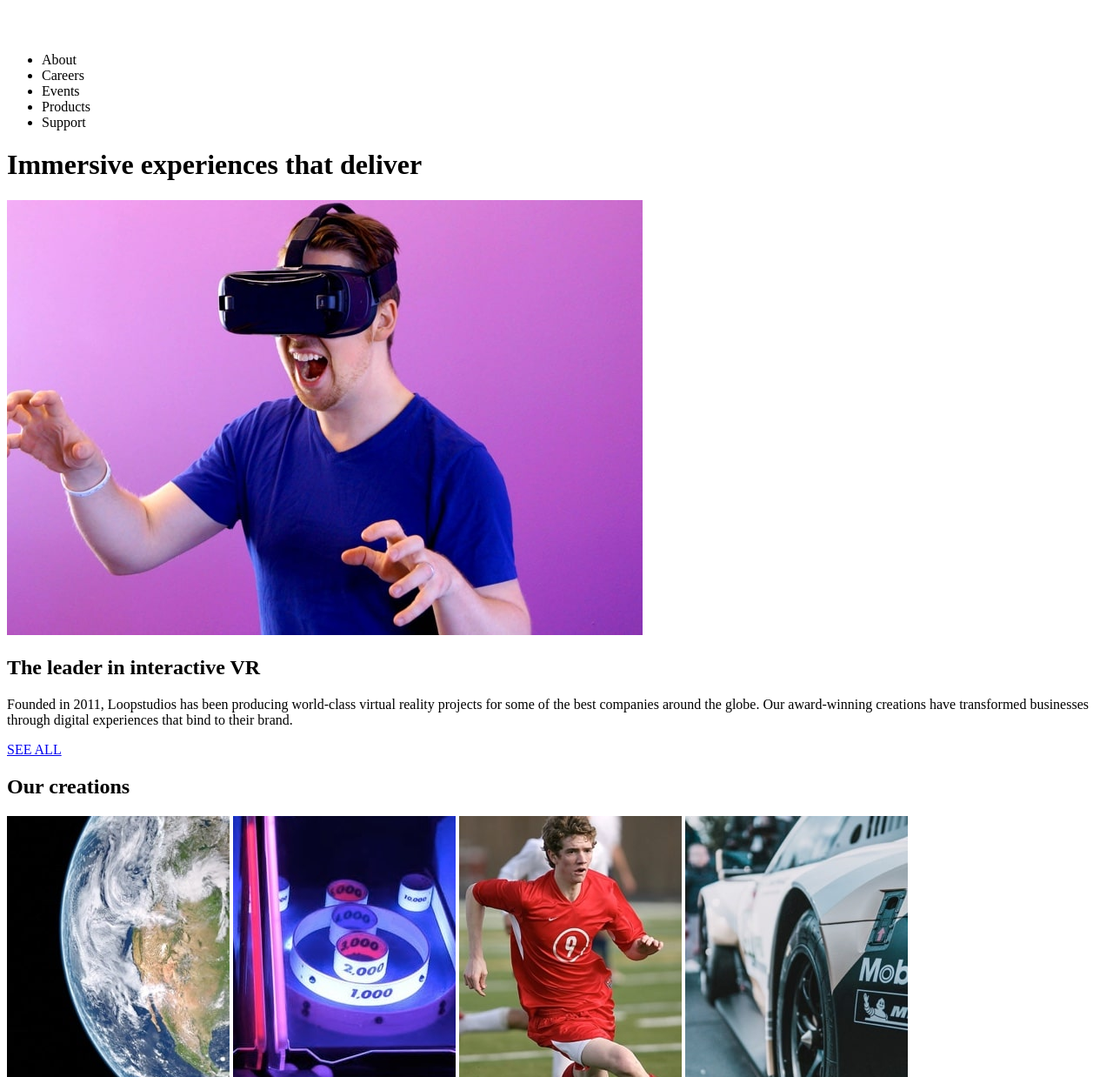
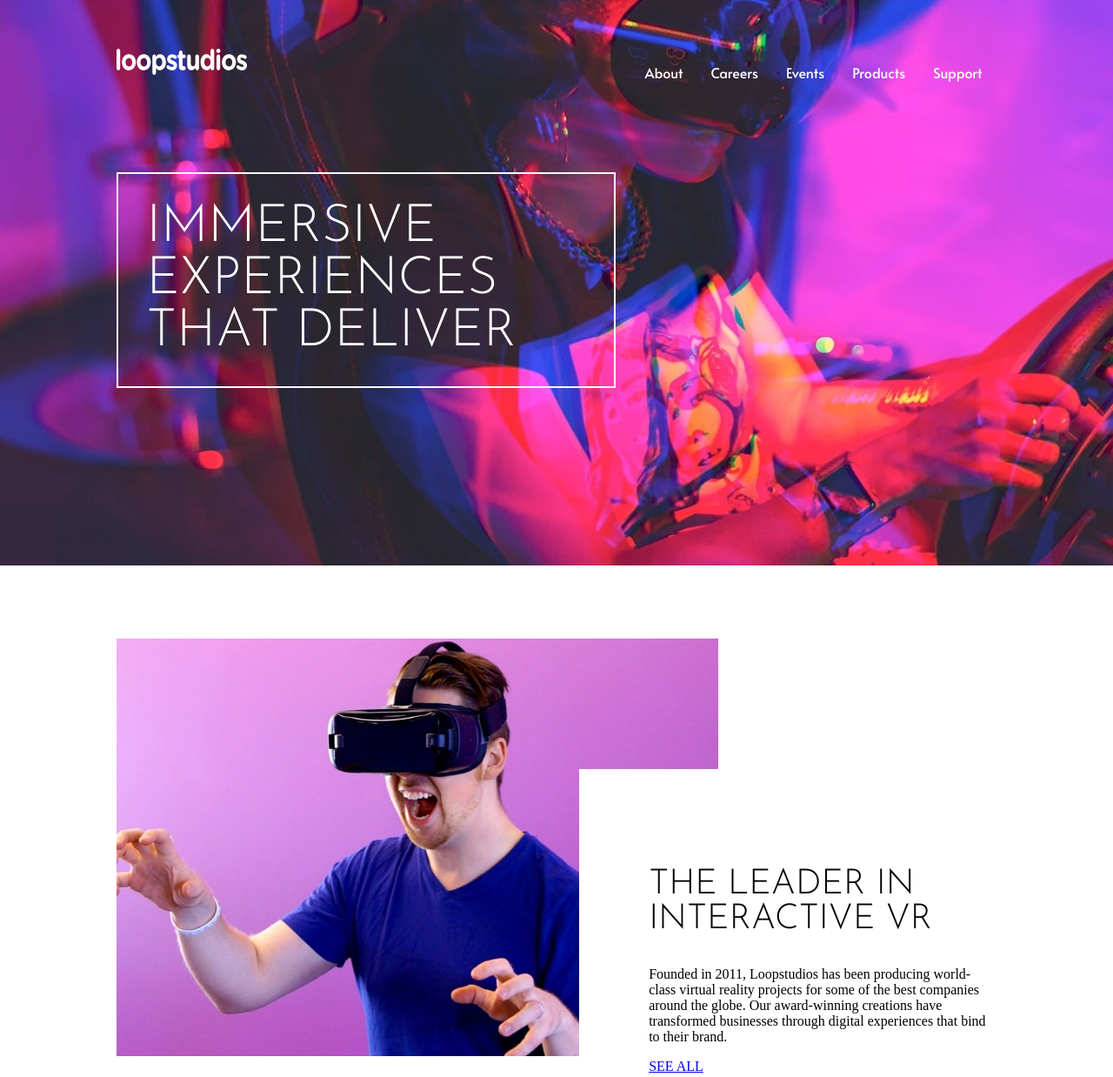
Before and after one commit to cafferti/loopstudios, a plain HTML site: page loopstudios-landing-page-main/index.html in a window 1280 px wide. Shown: the top 1238 px of the page at 87% size. Drawn offline with Linux system fonts and the light colour scheme.

Commit message:
styled login page stylig

```diff
--- /dev/null
+++ b/loopstudios-landing-page-main/index.css
@@ -0,0 +1,74 @@
+:root{
+    --Dark-Blue: hsl(233, 26%, 24%);
+
+--White:hsl(0, 0%, 100%);
+--Black: hsl(0, 0%, 0%);
+--Dark-Gray: hsl(0, 0%, 55%);
+--Very-Dark-Gray: hsl(0, 0%, 41%);
+
+}
+
+body{
+    background-image: url(./images/desktop/image-hero.jpg);
+    background-repeat:no-repeat;
+}
+
+nav{
+    padding-block: 3rem;
+    display: flex;
+    justify-content: space-between;
+}
+.firstlink{
+ display: flex;
+ list-style: none;
+}
+
+.firstlink > li{
+    padding-inline: 1rem;
+    color: var(--White);
+    font-family: 'Alata', sans-serif;
+    font-weight: 400;
+}
+
+.container{
+    margin-inline: 10%;
+}
+
+h1{
+    font-family: 'Josefin Sans', sans-serif;
+    border: 2px solid var(--White);
+    width: 50%;
+    font-size: 60px;
+    text-transform: uppercase;
+    padding: 2rem;
+    color: white;
+    font-weight: normal;
+}
+
+.cta{
+    margin-top: 18rem;
+    display: flex;
+}
+
+.cta > article > h2{
+    font-family: 'Josefin Sans', sans-serif;
+    font-size: 40px;
+    text-transform: uppercase;
+    font-weight: normal;
+
+}
+
+.hero{
+    height: 30rem;
+    width: 270%;
+    background-image: url(./images/desktop/image-interactive.jpg);
+    background-repeat: no-repeat;
+}
+
+.cta > article{
+    background-color: white;
+    padding-top: 5rem;
+    padding-left: 5rem;
+    margin-left: -10rem;
+    margin-top: 150px;
+}
--- a/loopstudios-landing-page-main/index.html
+++ b/loopstudios-landing-page-main/index.html
@@ -7,6 +7,14 @@
   <link rel="icon" type="image/png" sizes="32x32" href="./images/favicon-32x32.png">
 
   <title>Frontend Mentor | Loopstudios landing page</title>
+  <link rel="preconnect" href="https://fonts.googleapis.com">
+  <link rel="preconnect" href="https://fonts.gstatic.com" crossorigin>
+ <link href="https://fonts.googleapis.com/css2?family=Alata&display=swap" rel="stylesheet">
+ <link rel="preconnect" href="https://fonts.googleapis.com">
+<link rel="preconnect" href="https://fonts.gstatic.com" crossorigin>
+<link href="https://fonts.googleapis.com/css2?family=Josefin+Sans:wght@300&display=swap" rel="stylesheet">
+
+  <link rel="stylesheet" href="./index.css">
 
   <!-- Feel free to remove these styles or customise in your own stylesheet 👍 -->
   <style>
@@ -15,9 +23,10 @@
   </style>
 </head>
 <body>
+  <div class="container">
   <nav>
-    <img src="./images/logo.svg" alt="">
-    <ul>
+    <img src="./images/logo.svg" width="150" height="30" alt="">
+    <ul class="firstlink">
       <li>About</li>
       <li>Careers</li>
       <li>Events</li>
@@ -30,7 +39,7 @@
     <h1>Immersive experiences that deliver</h1>
 
     <div class="cta">
-      <img src="./images/desktop/image-interactive.jpg" alt="">
+      <div class="hero" ></div>
       <article>
         <h2>The leader in interactive VR</h2>
         <p>  Founded in 2011, Loopstudios has been producing world-class virtual reality
@@ -110,5 +119,6 @@
     Challenge by <a href="https://www.frontendmentor.io?ref=challenge" target="_blank">Frontend Mentor</a>.
     Coded by <a href="#">Your Name Here</a>.
   </div>
+</div>
 </body>
 </html>
```
